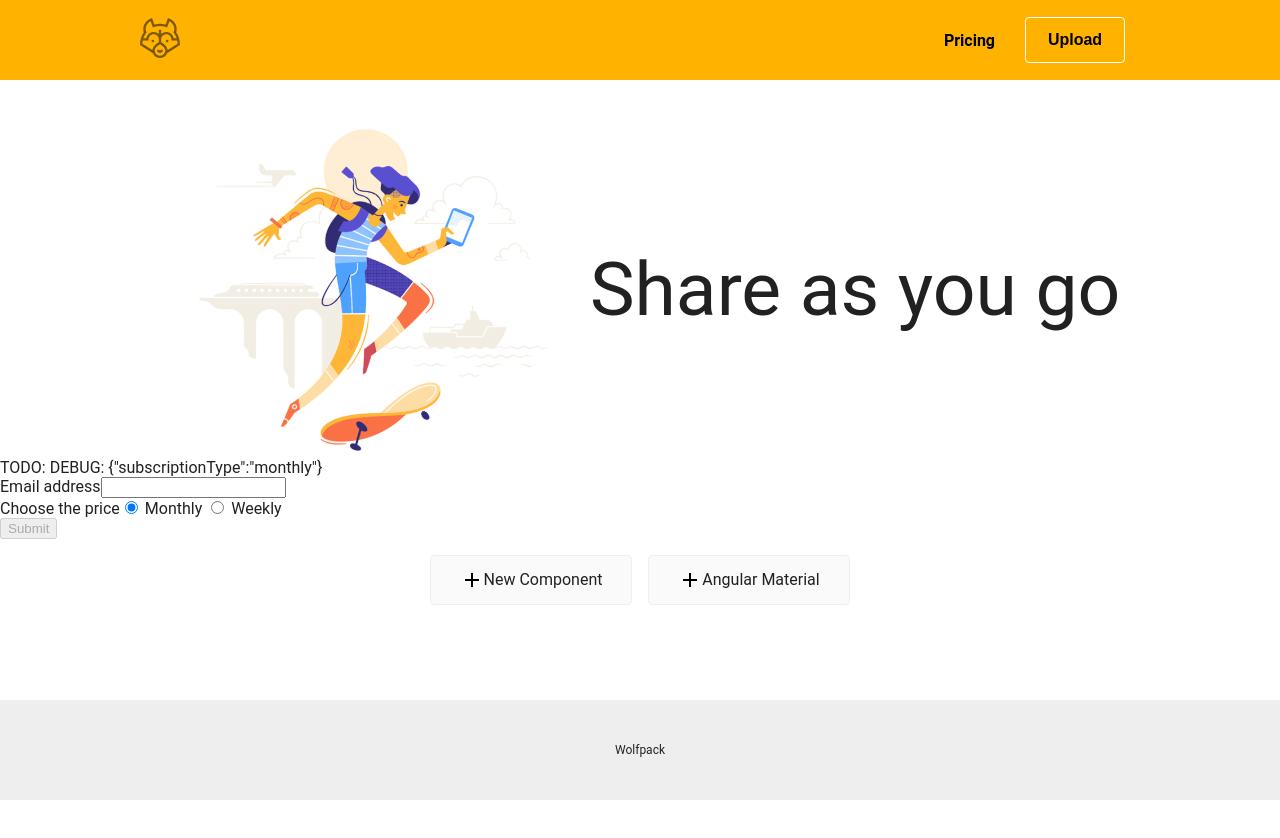
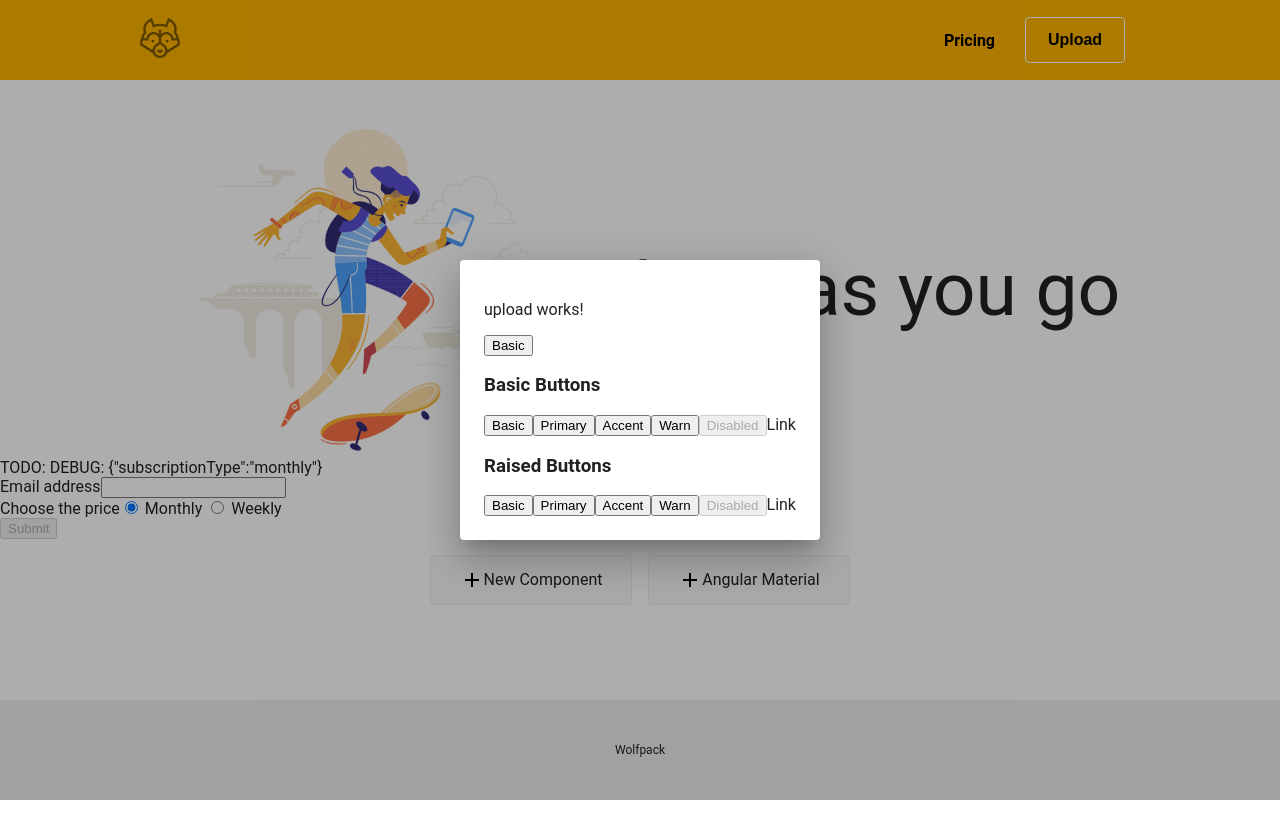
Before and after one commit to elluksm/angular-subscription-app, an Angular app: page / in a window 1280 px wide. Both pictures are taken after a click on the button "Upload". Shown: the top 838 px of the page. Built offline with nearby package versions, Linux system fonts and the light colour scheme.

Commit message:
add basic modal

```diff
--- a/src/app/toolbar/toolbar.component.html
+++ b/src/app/toolbar/toolbar.component.html
@@ -37,20 +37,12 @@
         </a>
       </div>
       <div>
-        <button class="toolbar-button">
-          <span class="hidden-xs">Upload</span
-          ><i class="visible-xs">
-            <svg
-              width="24"
-              height="29"
-              viewBox="0 0 24 29"
-              fill="none"
-              xmlns="http://www.w3.org/2000/svg"
-            >
+        <button class="toolbar-button" (click)="uploadModal()">
+          <span class="hidden-xs">Upload</span><i class="visible-xs">
+            <svg width="24" height="29" viewBox="0 0 24 29" fill="none" xmlns="http://www.w3.org/2000/svg">
               <path
                 d="M0.333353 19L7.00002 19V29L17 29V19H23.6667L12 7.33333L0.333353 19ZM23.6667 4V0.666666L0.333353 0.666666V4L23.6667 4Z"
-                fill="#212121"
-              />
+                fill="#212121" />
             </svg>
           </i>
         </button>
--- a/src/app/toolbar/toolbar.component.ts
+++ b/src/app/toolbar/toolbar.component.ts
@@ -1,4 +1,6 @@
 import { Component, OnInit } from '@angular/core';
+import { UploadComponent } from '../upload/upload.component';
+import {MatDialog} from '@angular/material/dialog';
 
 @Component({
   selector: 'app-toolbar',
@@ -7,8 +9,12 @@ import { Component, OnInit } from '@angular/core';
 })
 export class ToolbarComponent implements OnInit {
 
-  constructor() { }
+  constructor(public dialog: MatDialog) {}
 
+
+  uploadModal(): void {
+    const dialogRef = this.dialog.open(UploadComponent, {});
+  }
   ngOnInit(): void {
   }
 
--- /dev/null
+++ b/src/app/upload/upload.component.html
@@ -0,0 +1,23 @@
+<p>upload works!</p>
+
+
+<button mat-button>Basic</button>
+<h3>Basic Buttons</h3>
+<div class="example-button-row">
+  <button mat-button>Basic</button>
+  <button mat-button color="primary">Primary</button>
+  <button mat-button color="accent">Accent</button>
+  <button mat-button color="warn">Warn</button>
+  <button mat-button disabled>Disabled</button>
+  <a mat-button routerLink=".">Link</a>
+</div>
+
+<h3>Raised Buttons</h3>
+<div class="example-button-row">
+  <button mat-raised-button>Basic</button>
+  <button mat-raised-button color="primary">Primary</button>
+  <button mat-raised-button color="accent">Accent</button>
+  <button mat-raised-button color="warn">Warn</button>
+  <button mat-raised-button disabled>Disabled</button>
+  <a mat-raised-button routerLink=".">Link</a>
+</div>
--- /dev/null
+++ b/src/app/upload/upload.component.ts
@@ -0,0 +1,15 @@
+import { Component, OnInit } from '@angular/core';
+
+@Component({
+  selector: 'app-upload',
+  templateUrl: './upload.component.html',
+  styleUrls: ['./upload.component.scss']
+})
+export class UploadComponent implements OnInit {
+
+  constructor() { }
+
+  ngOnInit(): void {
+  }
+
+}
```
Also changed, not shown: src/app/app.module.ts (+7 -2 lines), src/app/upload/upload.component.scss (added).
